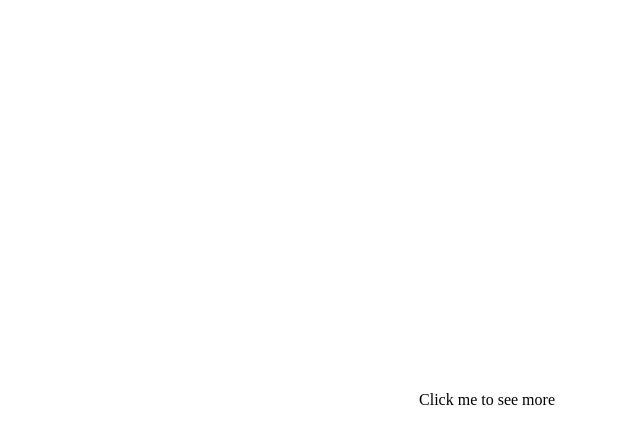
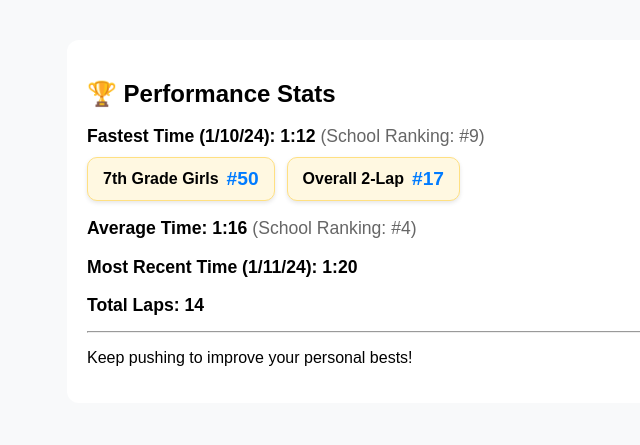
Before and after one commit to supersauce189/Egan-Database-Project, a plain HTML site: page test.html in a window 1280 px wide. Shown: the whole page, without its empty margins (153-793 px from the left). Drawn offline with Linux system fonts and the light colour scheme.

Commit message:
Added more rankings in myStats

```diff
--- a/myStats.css
+++ b/myStats.css
@@ -121,7 +121,7 @@ form div.incorrect input {
     justify-content: center;
     gap: 20px;
     position: relative;
-    margin-bottom: 2%;
+    margin-bottom: 1%;
 }
 .navbar a {
     margin-top: 30px;
@@ -183,6 +183,34 @@ h2 {
 }
 hr {
     margin: 3% 0;
+}
+/* Ranking Card */
+.ranking-grid {
+    display: grid;
+    grid-template-columns: repeat(2, 1fr);
+    gap: 15px;
+    margin-top: 10px;
+}
+.ranking-card {
+    background: #fffaf0; /* Light yellow tint */
+    padding: 7px 10px;
+    border-radius: 12px;
+    font-size: 0.9em;
+    border: 1px solid #D3D3D3; /* Gold border for visibility */
+    box-shadow: 0 5px 10px rgba(0, 0, 0, 0.2); /* Stronger shadow */
+    font-weight: bold;
+    display: flex;
+    justify-content: space-between;
+    align-items: center;
+    transition: transform 0.2s ease-in-out, box-shadow 0.2s ease-in-out;
+}
+.ranking-card:hover {
+    transform: translateY(-5px);
+    box-shadow: 0 8px 16px rgba(0, 0, 0, 0.25); /* Bigger hover effect */
+}
+.icon {
+    font-size: 1.5em;
+    color: #007BFF; /* Orange to pop */
 }
 /* Table */
 table {
--- a/test.html
+++ b/test.html
@@ -3,48 +3,84 @@
 <head>
     <meta charset="UTF-8">
     <meta name="viewport" content="width=device-width, initial-scale=1.0">
-  <title>Animated Dropdown</title>
+    <title>Rankings</title>
     <style>
-    .container {
+        body {
+            font-family: 'Arial', sans-serif;
+            text-align: left;
+            margin: 40px;
+            background-color: #f8f9fa;
+        }
+        .stats-container {
+            max-width: 800px;
+            margin: 0 auto;
+            padding: 20px;
+            background: white;
+            border-radius: 12px;
+        }
+        h2 {
+            font-size: 1.5em;
+            font-weight: bold;
+            margin-bottom: 10px;
+        }
+        .performance-stat {
+            font-size: 1.1em;
+            margin-bottom: 5px;
+            font-weight: bold;
+        }
+        .subtext {
+            font-weight: normal;
+            color: #666;
+        }
+        .ranking-container {
             display: flex;
-      justify-content: center;
+            gap: 12px;
+            flex-wrap: wrap;
+            margin-top: 10px;
+        }
+        .ranking-card {
+            background: #fff8e1; /* Soft background */
+            padding: 10px 15px;
+            border-radius: 10px;
+            display: flex;
             align-items: center;
-      height: 100vh;
+            gap: 8px;
+            font-weight: bold;
+            font-size: 1em;
+            border: 1px solid #ffe082; /* Light border */
+            box-shadow: 0 2px 4px rgba(0, 0, 0, 0.1);
+            white-space: nowrap;
         }
-
-    .dropdown-trigger {
-      transition: background-color 0.3s ease;
-    }
-
-    .dropdown-menu {
-      overflow: hidden;
-      max-height: 0;
-      opacity: 0;
-      transition: max-height 0.5s ease-out, opacity 0.5s ease-out;
-    }
-
-    .dropdown-menu.open {
-      max-height: 300px; /* Adjust to fit the number of items */
-      opacity: 1;
+        .ranking-number {
+            color: #007bff;
+            font-size: 1.2em;
+            font-weight: bold;
         }
     </style>
 </head>
 <body>
-  <div class="container">
-    <div class="dropdown-container">
-        <p class="dropdown-trigger">Click me to see more</p>
-        <ul class="dropdown-menu">
-        <li>First Item</li>
-        <li>Second Item</li>
-        <li>Third Item</li>
-        </ul>
+    <div class="stats-container">
+        <h2>🏆 Performance Stats</h2>
+        <p class="performance-stat">Fastest Time (1/10/24): 1:12 <span class="subtext">(School Ranking: #9)</span></p>
+
+        <div class="ranking-container">
+            <div class="ranking-card">
+                <span>7th Grade Girls</span>
+                <span class="ranking-number">#50</span>
+            </div>
+            <div class="ranking-card">
+                <span>Overall 2-Lap</span>
+                <span class="ranking-number">#17</span>
             </div>
         </div>
-  <script>
-    document.querySelector('.dropdown-trigger').addEventListener('click', () => {
-      const menu = document.querySelector('.dropdown-menu');
-      menu.classList.toggle('open');
-    });
-  </script>
+
+        <p class="performance-stat">Average Time: 1:16 <span class="subtext">(School Ranking: #4)</span></p>
+        <p class="performance-stat">Most Recent Time (1/11/24): 1:20</p>
+        <p class="performance-stat">Total Laps: 14</p>
+
+        <hr style="margin: 15px 0;">
+
+        <p>Keep pushing to improve your personal bests!</p>
+    </div>
 </body>
 </html>
```
Also changed, not shown: myStats.html (+20 -0 lines), myStats.js (+69 -8 lines). Lines whose indentation alone changed are shown as unchanged.
